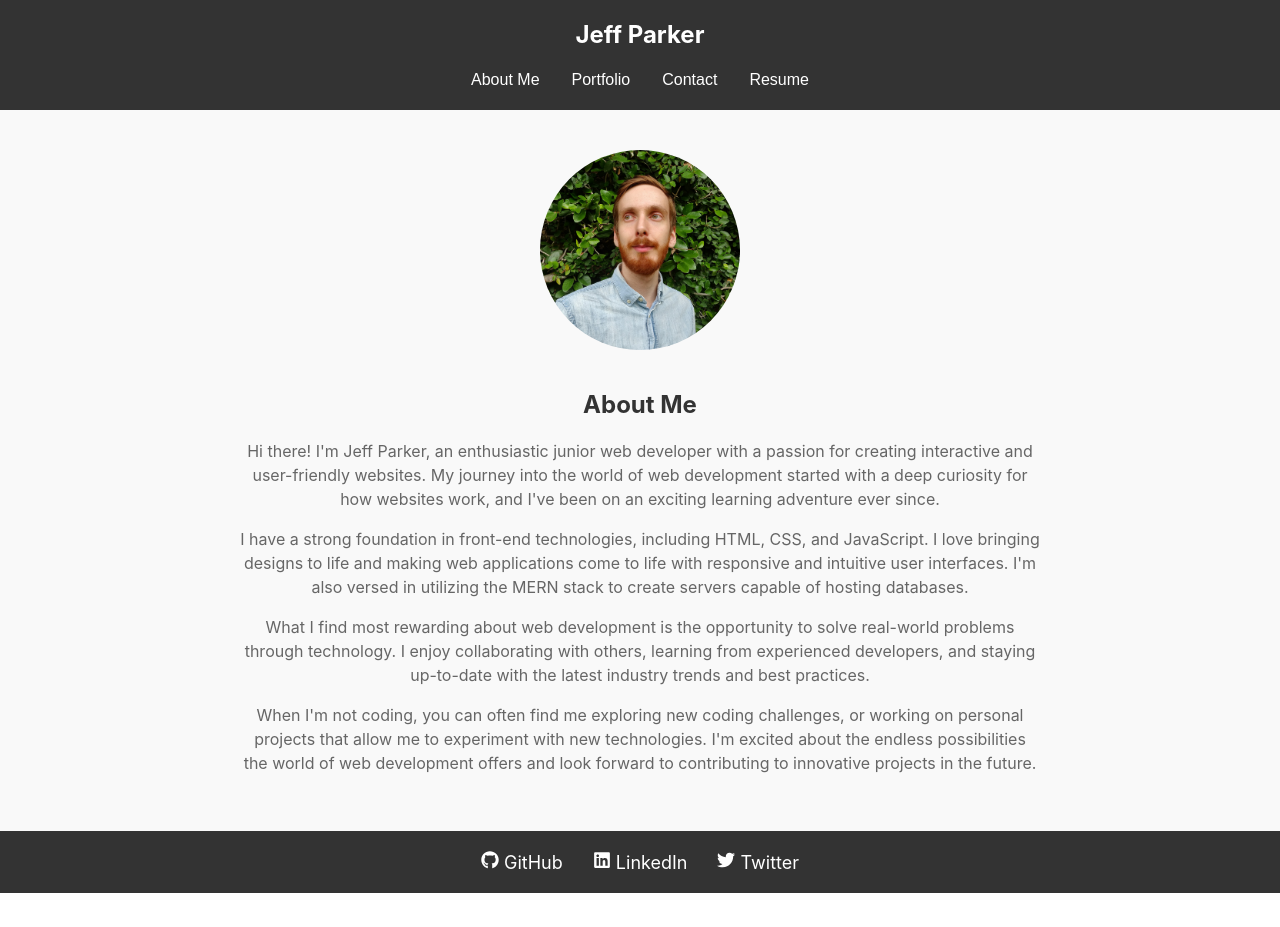
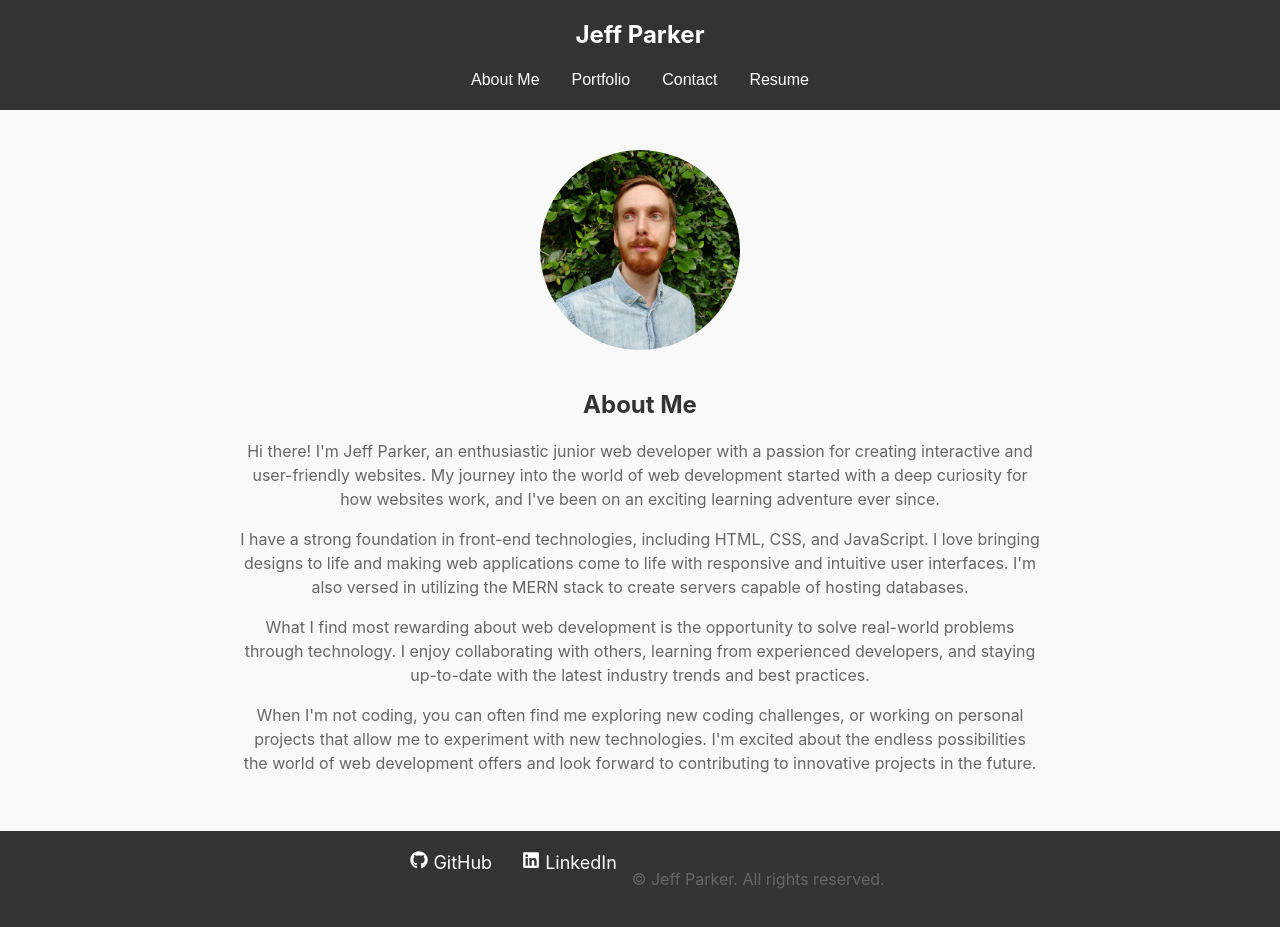
Before and after one commit to jeffrpar/react-portfolio, a React (Create React App) app: page / in a window 1280 px wide. Before the commit the page ends 893 px from the top, so only its background shows below. Built offline with nearby package versions, Linux system fonts and the light colour scheme.

Commit message:
updated footer component

```diff
--- a/src/components/Footer/Footer.js
+++ b/src/components/Footer/Footer.js
@@ -13,9 +13,7 @@ function Footer() {
           <a href="https://www.linkedin.com/in/jeffrpar/" target="_blank" rel="noopener noreferrer">
             <FaLinkedin /> LinkedIn
           </a>
-          <a href="https://twitter.com/" target="_blank" rel="noopener noreferrer">
-            <FaTwitter /> Twitter {/*I don't have a third platform*/}
-          </a>
+          <p>© Jeff Parker. All rights reserved.</p>
         </div>
       </div>
     </footer>
```
